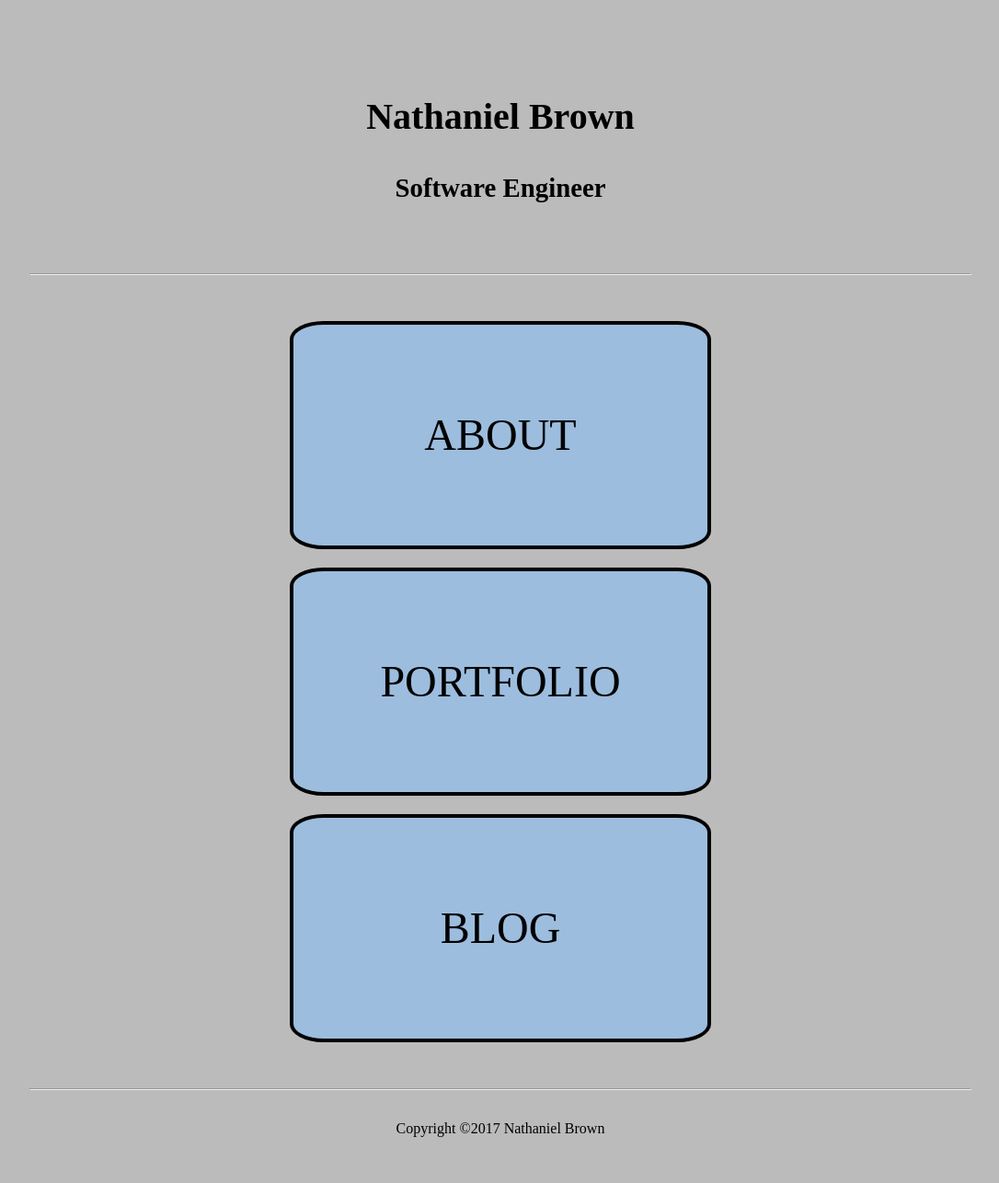
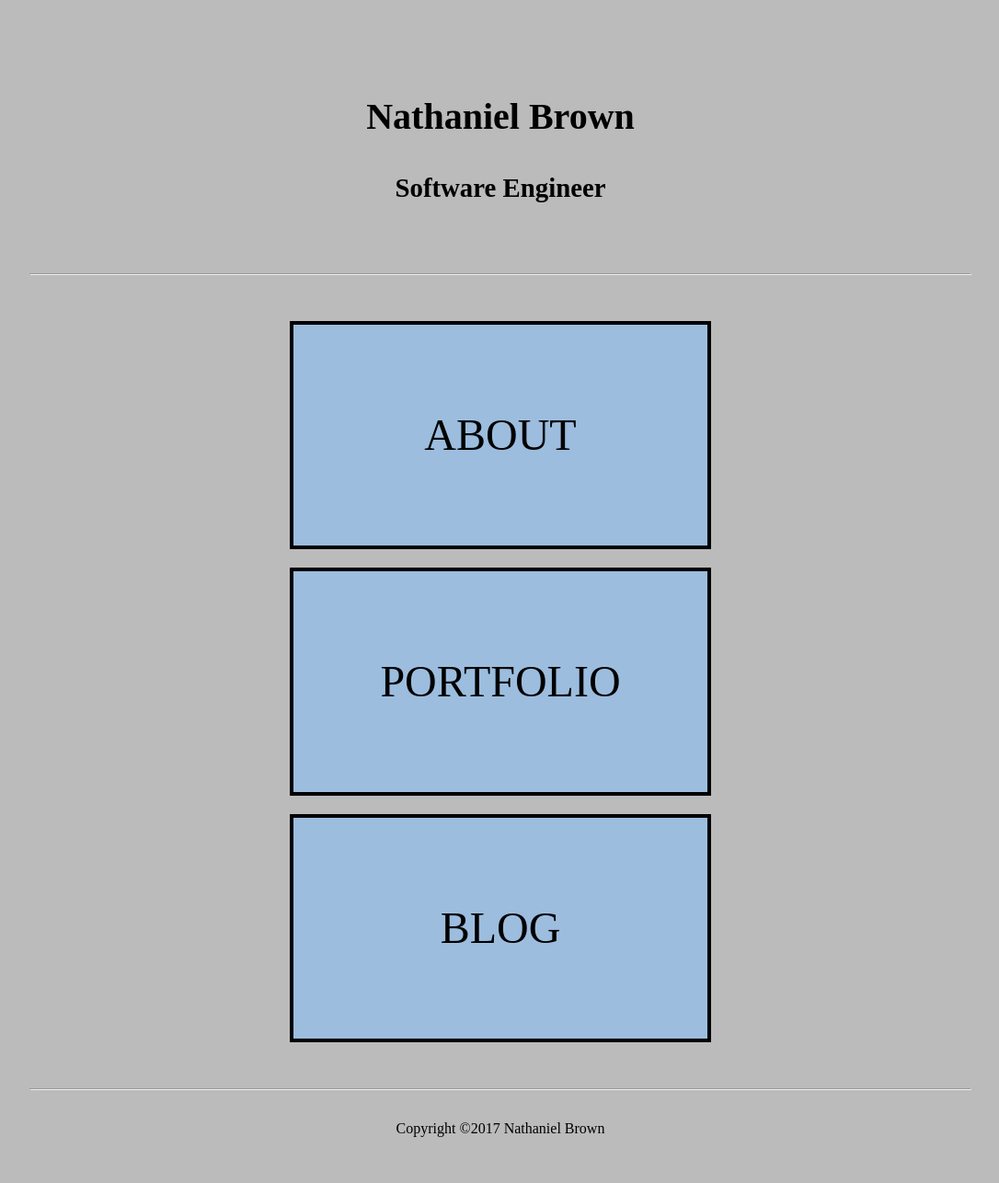
Before and after one commit to ngbcode/ngbcode.github.io, a Jekyll site: the page built from index.html, in a window 1280 px wide. Shown: the whole page at 92% size, without its empty margins (96-1182 px from the left). Built offline with Jekyll 4.4.1, drawn with Linux system fonts in a browser that asks for light colours; some web fonts are replaced.

Commit message:
Update some styling

```diff
--- a/assets/css/style.scss
+++ b/assets/css/style.scss
@@ -106,7 +106,6 @@ a.home-nav {
     width: 450px;
     height: 240px;
     border: 4px solid black;
-    border-radius: 8%;
     background: #9cbdde;
     font-size: $font-size * 3;
     text-decoration: none;
```
